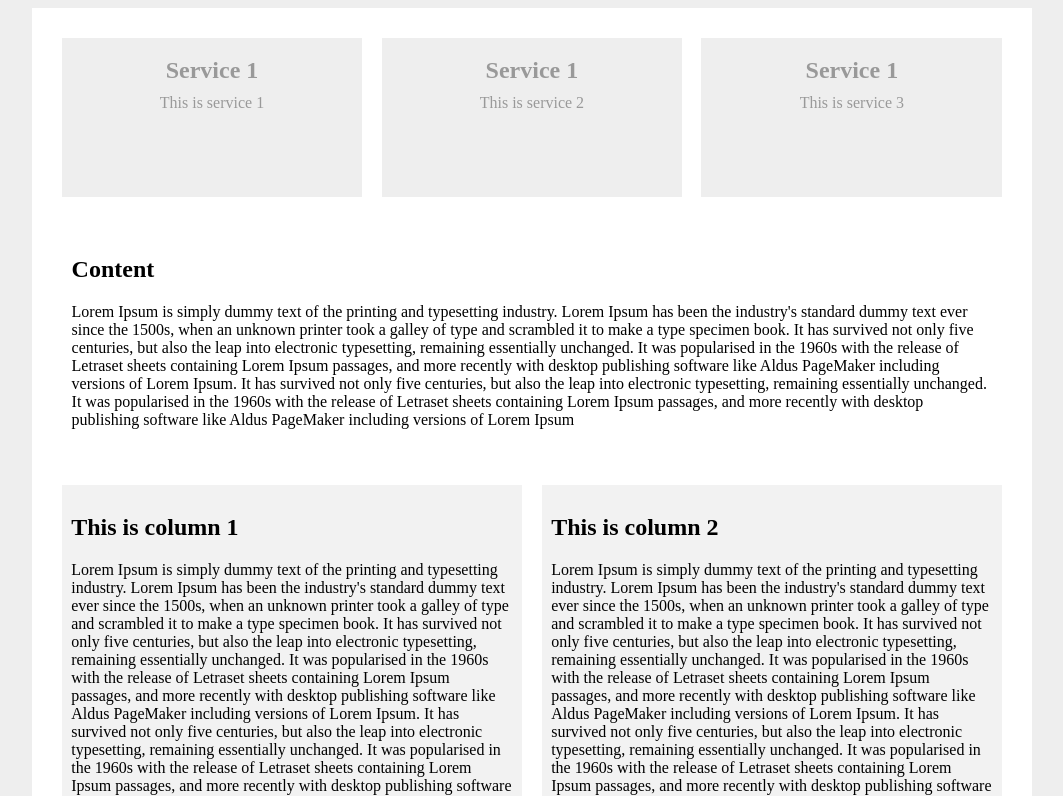
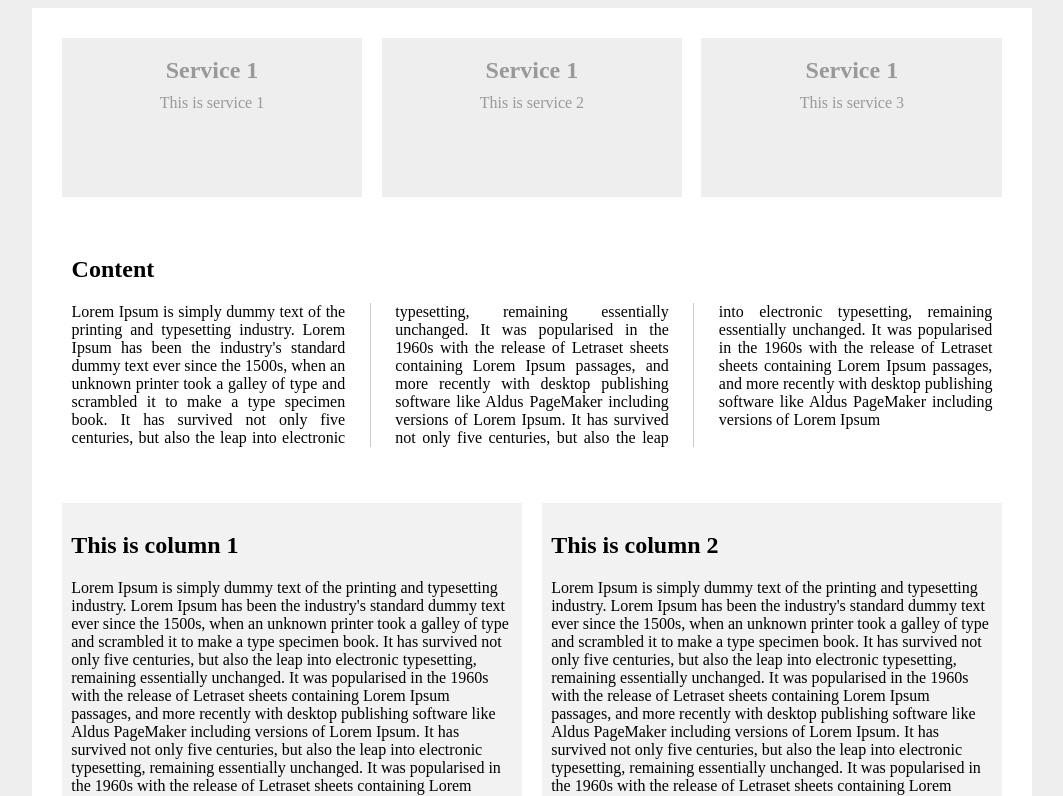
Before and after one commit to leanhvu21042001/css-positioning, a website: page index.html in a window 1280 px wide. Shown: the top 796 px of the page, without its empty margins (108-1171 px from the left). Drawn offline with Linux system fonts and the light colour scheme.

Commit message:
column-count, column-gap, column-rule

```diff
--- a/index.html
+++ b/index.html
@@ -3,7 +3,7 @@
   <head>
     <meta charset="UTF-8" />
     <meta name="viewport" content="width=device-width, initial-scale=1.0" />
-    <title>Video 6: Creating Content Columns Using Floats</title>
+    <title>Video 7: Creating Text Columns (without floats)</title>
     <style>
       body {
         background: #eee;
@@ -50,11 +50,21 @@
         margin: 20px 1%;
       }
 
-      /* bởi vì .content được float: left; và chiếm toàn bộ kích thước width nên
-      ta float: left tại này luôn để khi dùng background-color: sẽ không bị ảnh hưởng tới các box phía trên
-      đùa thôi nó không ảnh hưởng đâu vì ta đã dùng .wrapper::after bên trên và phần section với aside thì nằm trong
-       một block khác rồi :) nêu đã được cách ly xã hội với wrapper hay float: left của content hay service. */
-      /* vậy ta dùng float: left; để 2 block có thể nằm trên cùng một hàng*/
+      /* tạo 3 cột văn bản cho content của một đoạn paragraph */
+      .content p {
+        /* tạo 3 cột cho văn bản */
+        -webkit-column-count: 3;
+        column-count: 3;
+        /* khoảng cách giữa 3 đoạn văn */
+        -webkit-column-gap: 50px;
+        column-gap: 50px;
+        /* đường kẻ cho 3 đoạn */
+        -webkit-column-rule: 1px solid #ccc;
+        column-rule: 1px solid #ccc;
+        /* canh để 2 bên lề. */
+        text-align: justify;
+      }
+
       section,
       aside {
         float: left;
@@ -64,7 +74,6 @@
         background-color: #f2f2f2;
       }
 
-      /* và ta lại clear: both; cho columns để định dạng các phần tiếp không bị ảnh hưởng nhau(cách ly xã hội.) */
       .columns::after {
         content: "";
         display: block;
```
